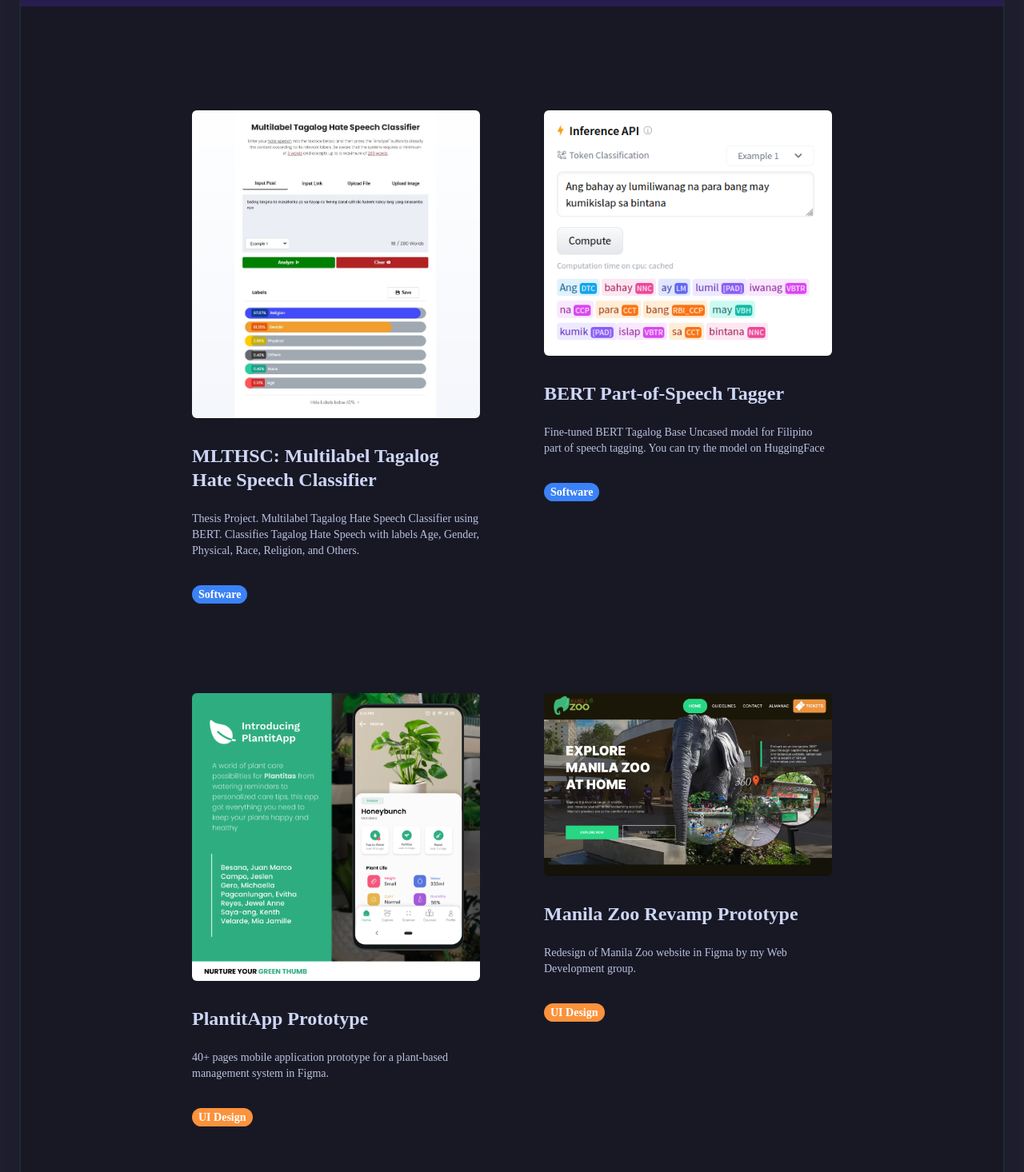
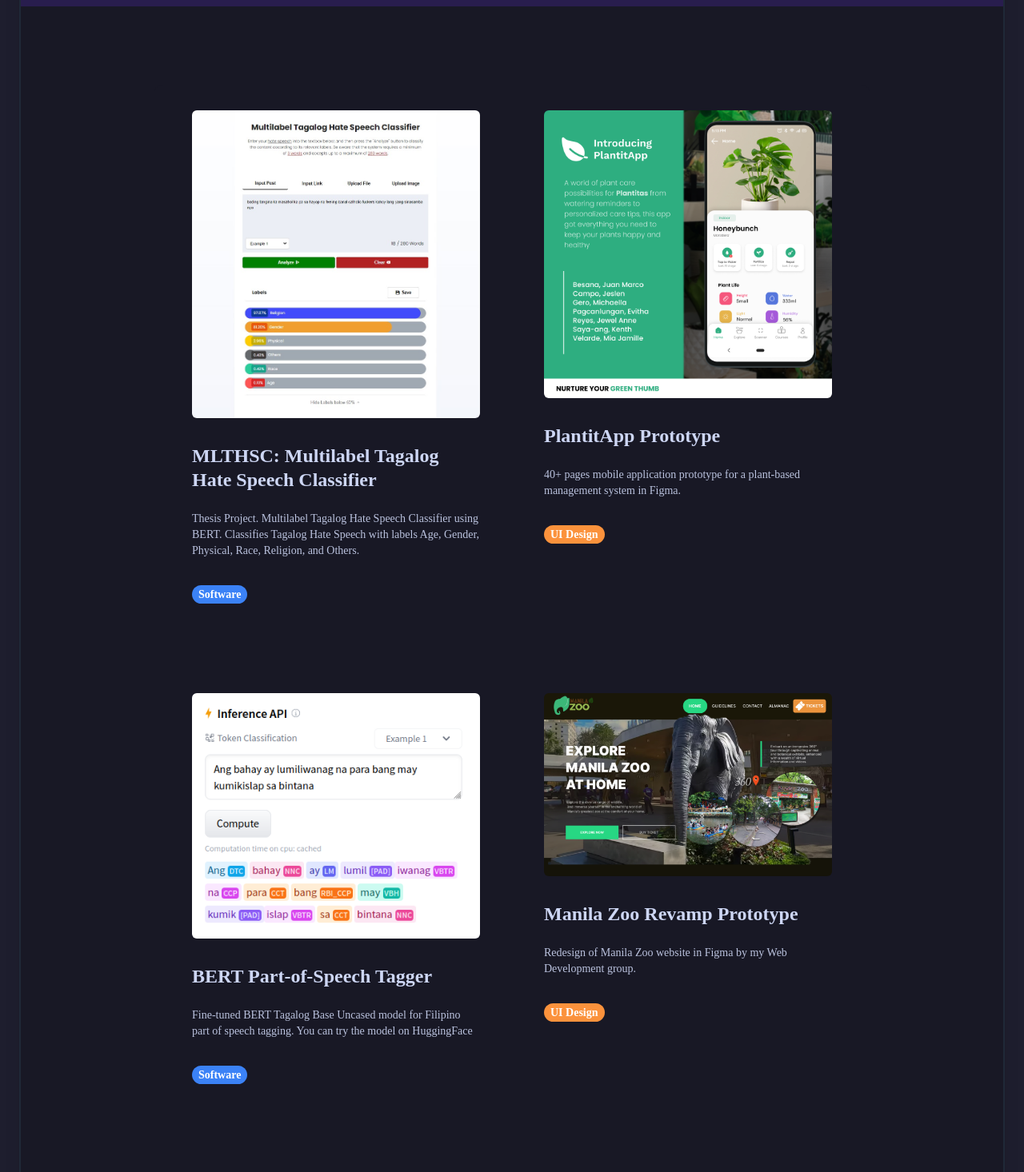
Before and after one commit to syke9p3/syke-portfolio-v2, a React (Vite) app: page /projects in a window 1280 px wide. Shown: the part 500-1966 px from the top of the page at 80% size. Built offline with nearby package versions, Linux system fonts and the light colour scheme; grey boxes are pictures that could not be loaded; the HTML template or start-up script is replaced by a standard one.

Commit message:
add ids to projects

```diff
--- a/src/data/projects.ts
+++ b/src/data/projects.ts
@@ -1,6 +1,6 @@
 const projects = [
   {
-    "id": 4,
+    "id": 'mlthsc',
     "name": "MLTHSC: Multilabel Tagalog Hate Speech Classifier",
     "date": "June 2023",
     "imgSrc": "/img/projects/mlthsc.jpg",
@@ -8,18 +8,10 @@
     "description": "Thesis Project. Multilabel Tagalog Hate Speech Classifier using BERT. Classifies Tagalog Hate Speech with labels Age, Gender, Physical, Race, Religion, and Others. ",
     "type": "software"
   },
-  {
-    "id": 1,
-    "name": "BERT Part-of-Speech Tagger",
-    "date": "August 2023",
-    "imgSrc": "/img/projects/bertpos-hf.png",
-    "link": "https://huggingface.co/syke9p3/bert-tagalog-base-uncased-pos-tagger?text=Naisip+ko+na+kumain+na+lang+tayo+sa+pinakasikat+na+restaurant+sa+Manila+.",
-    "description": "Fine-tuned BERT Tagalog Base Uncased model for Filipino part of speech tagging. You can try the model on HuggingFace",
-    "type": "software"
-  },
+
 
   {
-    "id": 2,
+    "id": 'plantitapp',
     "name": "PlantitApp Prototype",
     "date": "February 2023",
     "imgSrc": "/img/projects/plantitapp.png",
@@ -29,7 +21,16 @@
   },
 
   {
-    "id": 3,
+    "id": 'berttpost',
+    "name": "BERT Part-of-Speech Tagger",
+    "date": "August 2023",
+    "imgSrc": "/img/projects/bertpos-hf.png",
+    "link": "https://huggingface.co/syke9p3/bert-tagalog-base-uncased-pos-tagger?text=Naisip+ko+na+kumain+na+lang+tayo+sa+pinakasikat+na+restaurant+sa+Manila+.",
+    "description": "Fine-tuned BERT Tagalog Base Uncased model for Filipino part of speech tagging. You can try the model on HuggingFace",
+    "type": "software"
+  },
+  {
+    "id": 'manila-zoo',
     "name": "Manila Zoo Revamp Prototype",
     "date": "June 2023",
     "imgSrc": "/img/projects/manila-zoo.png",
@@ -38,7 +39,7 @@
     "type": "ui"
   },
   {
-    "id": 4,
+    "id": 'ogglp',
     "name": "OGGLP: Learner Management System",
     "date": "June 2023",
     "imgSrc": "https://github.com/syke9p3/syke-portfolio/blob/master/src/website/ogglp.png?raw=true",
```
